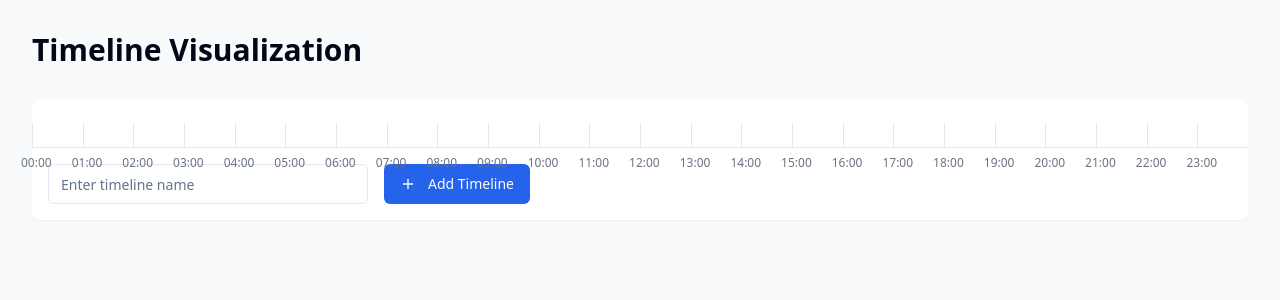
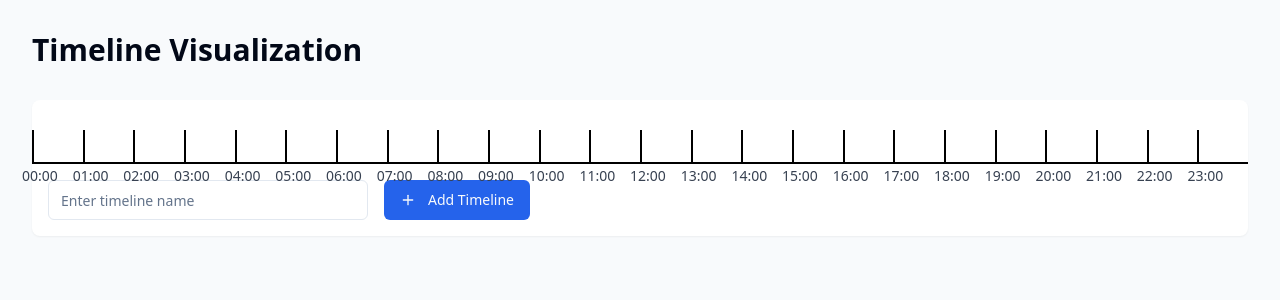
Before and after one commit to pharmer100/timeline-interactions, a React (Vite) app: page / in a window 1280 px wide. Shown: the top 300 px of the page. Built offline with nearby package versions, Linux system fonts and the light colour scheme.

Commit message:
Update timeline styles and positioning
- Change the timeline color to black and increase its size.
- Adjust the positioning of events to center them on the timeline.
[skip gpt_engineer]

```diff
--- a/src/components/TimelineLane.tsx
+++ b/src/components/TimelineLane.tsx
@@ -32,12 +32,12 @@ export const TimelineLane: React.FC<TimelineLaneProps> = ({
           Add Event
         </Button>
       </div>
-      <div className="pt-16 mt-12 px-4 flex gap-4">
+      <div className="pt-16 mt-16 px-4 flex gap-4">
         {events.map((event) => (
           <Draggable
             key={event.id}
             bounds="parent"
-            defaultPosition={{x: 0, y: -48}} // Position events to align with timeline
+            defaultPosition={{x: 0, y: -32}} // Adjusted to align with middle of timeline
             grid={[20, 20]}
           >
             <div>
--- a/src/components/TimelineRuler.tsx
+++ b/src/components/TimelineRuler.tsx
@@ -4,11 +4,11 @@ export const TimelineRuler: React.FC = () => {
   const hours = Array.from({ length: 24 }, (_, i) => i);
 
   return (
-    <div className="w-full h-12 border-b border-timeline-ruler flex items-end">
+    <div className="w-full h-16 border-b-2 border-black flex items-end">
       <div className="flex-1 flex">
         {hours.map((hour) => (
-          <div key={hour} className="flex-1 border-l border-timeline-ruler h-6 relative">
-            <span className="absolute -left-3 -bottom-6 text-xs text-gray-500">
+          <div key={hour} className="flex-1 border-l-2 border-black h-8 relative">
+            <span className="absolute -left-3 -bottom-6 text-sm text-gray-700 font-medium">
               {`${hour.toString().padStart(2, '0')}:00`}
             </span>
           </div>
```
